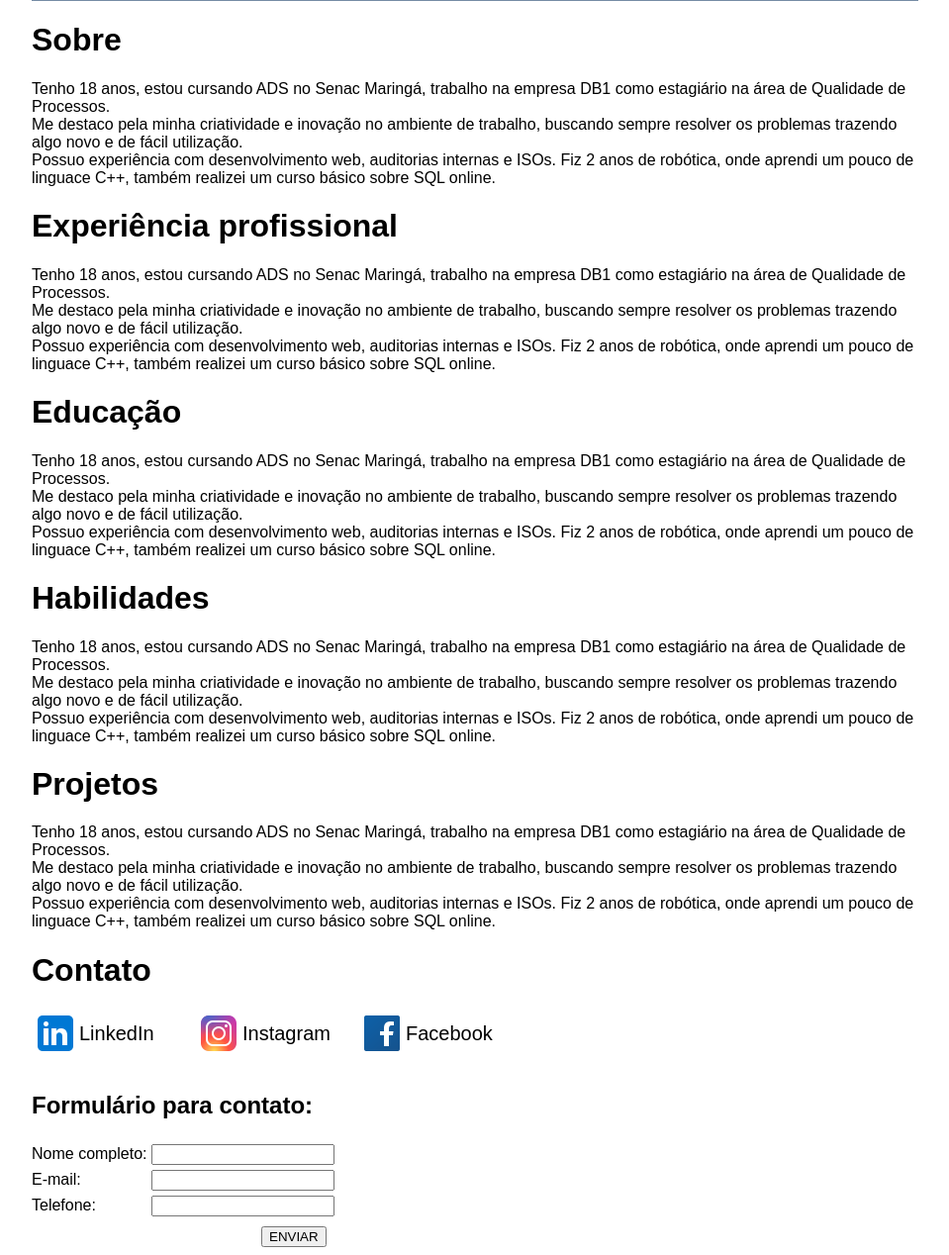
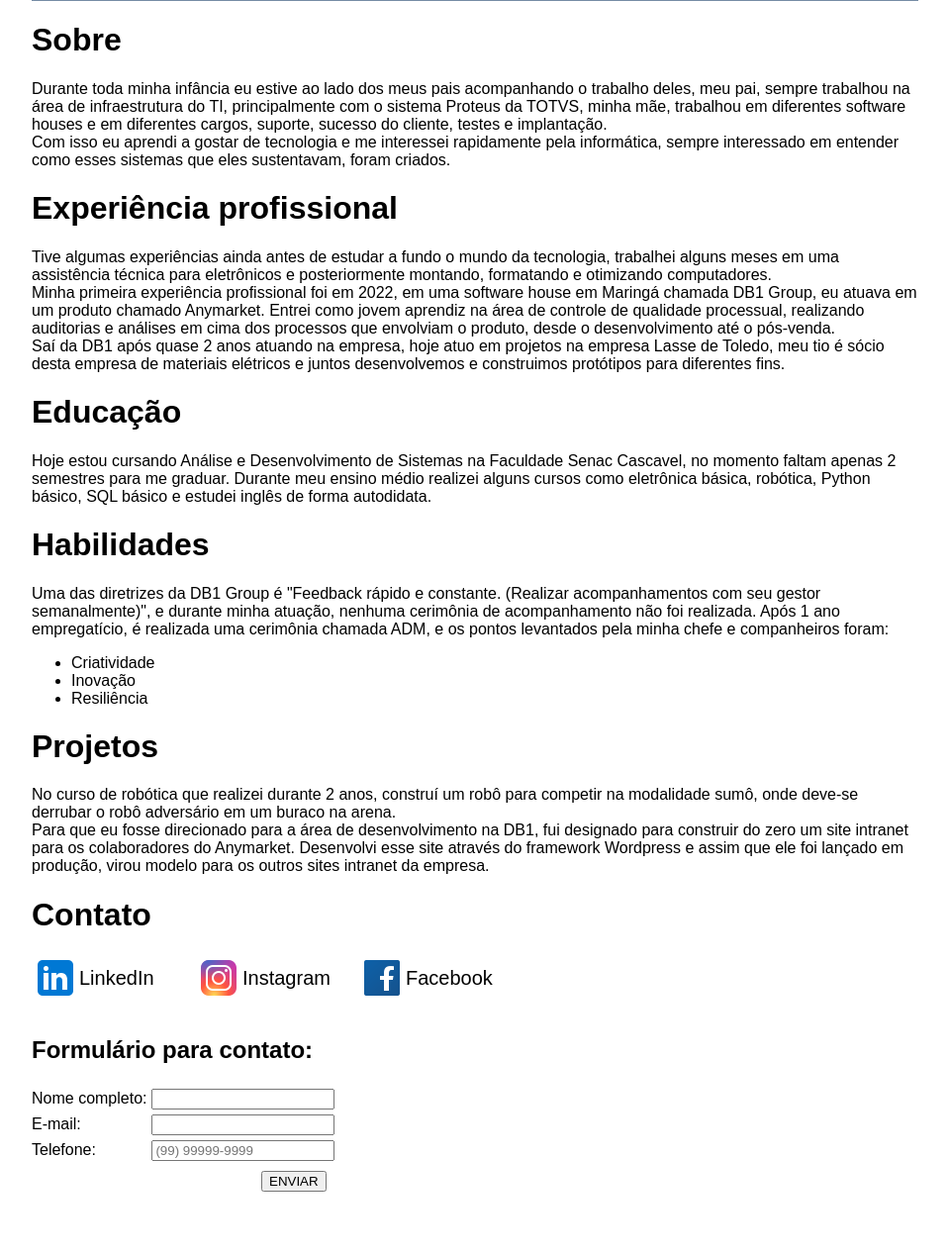
Before and after one commit to pedro-cpnsz/curriculo-html, a PHP site: page / in a window 1280 px wide. Shown: the part 416-1684 px from the top of the page at 99% size, without its empty margins (160-1119 px from the left). After the commit the page ends 1620 px from the top, so only its background shows below. Run offline with PHP 8.4, Linux system fonts and the light colour scheme.

Commit message:
Estrutura e dados prontos, falta CSS

```diff
--- a/index.php
+++ b/index.php
@@ -10,7 +10,7 @@
     <header>
         <div>
             <h1>Pedro Campana de Souza</h1>
-            <h2>Tenho 18 anos e estou cursando ADS na Faculdade Senac Cascavel.</h2>
+            <h2>Tenho 19 anos e estou cursando ADS na Faculdade Senac Cascavel.</h2>
         </div>
         <div>
             <img class="foto" src="monotast.jpg" alt="">
@@ -19,41 +19,40 @@
     <div class="sobre">
         <h1>Sobre</h1>
         <p>
-            Tenho 18 anos, estou cursando ADS no Senac Maringá, trabalho na empresa DB1 como estagiário na área de Qualidade de Processos.<br>
-            Me destaco pela minha criatividade e inovação no ambiente de trabalho, buscando sempre resolver os problemas trazendo algo novo e de fácil utilização.<br>
-            Possuo experiência com desenvolvimento web, auditorias internas e ISOs. Fiz 2 anos de robótica, onde aprendi um pouco de linguace C++, também realizei um curso básico sobre SQL online.
+            Durante toda minha infância eu estive ao lado dos meus pais acompanhando o trabalho deles, meu pai, sempre trabalhou na área de infraestrutura do TI, principalmente com o sistema Proteus da TOTVS, minha mãe, trabalhou em diferentes software houses e em diferentes cargos, suporte, sucesso do cliente, testes e implantação.<br>
+            Com isso eu aprendi a gostar de tecnologia e me interessei rapidamente pela informática, sempre interessado em entender como esses sistemas que eles sustentavam, foram criados.
         </p>
     </div>
     <div class="profissional">
         <h1>Experiência profissional</h1>
         <p>
-            Tenho 18 anos, estou cursando ADS no Senac Maringá, trabalho na empresa DB1 como estagiário na área de Qualidade de Processos.<br>
-            Me destaco pela minha criatividade e inovação no ambiente de trabalho, buscando sempre resolver os problemas trazendo algo novo e de fácil utilização.<br>
-            Possuo experiência com desenvolvimento web, auditorias internas e ISOs. Fiz 2 anos de robótica, onde aprendi um pouco de linguace C++, também realizei um curso básico sobre SQL online.
+            Tive algumas experiências ainda antes de estudar a fundo o mundo da tecnologia, trabalhei alguns meses em uma assistência técnica para eletrônicos e posteriormente montando, formatando e otimizando computadores.<br>
+            Minha primeira experiência profissional foi em 2022, em uma software house em Maringá chamada DB1 Group, eu atuava em um produto chamado Anymarket. Entrei como jovem aprendiz na área de controle de qualidade processual, realizando auditorias e análises em cima dos processos que envolviam o produto, desde o desenvolvimento até o pós-venda.<br>
+            Saí da DB1 após quase 2 anos atuando na empresa, hoje atuo em projetos na empresa Lasse de Toledo, meu tio é sócio desta empresa de materiais elétricos e juntos desenvolvemos e construimos protótipos para diferentes fins.
         </p>
     </div>
     <div class="educacao">
         <h1>Educação</h1>
         <p>
-            Tenho 18 anos, estou cursando ADS no Senac Maringá, trabalho na empresa DB1 como estagiário na área de Qualidade de Processos.<br>
-            Me destaco pela minha criatividade e inovação no ambiente de trabalho, buscando sempre resolver os problemas trazendo algo novo e de fácil utilização.<br>
-            Possuo experiência com desenvolvimento web, auditorias internas e ISOs. Fiz 2 anos de robótica, onde aprendi um pouco de linguace C++, também realizei um curso básico sobre SQL online.
+            Hoje estou cursando Análise e Desenvolvimento de Sistemas na Faculdade Senac Cascavel, no momento faltam apenas 2 semestres para me graduar. Durante meu ensino médio realizei alguns cursos como eletrônica básica, robótica, Python básico, SQL básico e estudei inglês de forma autodidata.<br>
         </p>
     </div>
     <div class="habilidades">
         <h1>Habilidades</h1>
         <p>
-            Tenho 18 anos, estou cursando ADS no Senac Maringá, trabalho na empresa DB1 como estagiário na área de Qualidade de Processos.<br>
-            Me destaco pela minha criatividade e inovação no ambiente de trabalho, buscando sempre resolver os problemas trazendo algo novo e de fácil utilização.<br>
-            Possuo experiência com desenvolvimento web, auditorias internas e ISOs. Fiz 2 anos de robótica, onde aprendi um pouco de linguace C++, também realizei um curso básico sobre SQL online.
+            Uma das diretrizes da DB1 Group é "Feedback rápido e constante. (Realizar acompanhamentos com seu gestor semanalmente)", e durante minha atuação, nenhuma cerimônia de acompanhamento não foi realizada. Após 1 ano empregatício, é realizada uma cerimônia chamada ADM, e os pontos levantados pela minha chefe e companheiros foram:
         </p>
+        <ul>
+            <li>Criatividade</li>
+            <li>Inovação</li>
+            <li>Resiliência</li>
+        </ul>
     </div>
     <div class="projetos">
         <h1>Projetos</h1>
         <p>
-            Tenho 18 anos, estou cursando ADS no Senac Maringá, trabalho na empresa DB1 como estagiário na área de Qualidade de Processos.<br>
-            Me destaco pela minha criatividade e inovação no ambiente de trabalho, buscando sempre resolver os problemas trazendo algo novo e de fácil utilização.<br>
-            Possuo experiência com desenvolvimento web, auditorias internas e ISOs. Fiz 2 anos de robótica, onde aprendi um pouco de linguace C++, também realizei um curso básico sobre SQL online.
+            No curso de robótica que realizei durante 2 anos, construí um robô para competir na modalidade sumô, onde deve-se derrubar o robô adversário em um buraco na arena.<br>
+            Para que eu fosse direcionado para a área de desenvolvimento na DB1, fui designado para construir do zero um site intranet para os colaboradores do Anymarket. Desenvolvi esse site através do framework Wordpress e assim que ele foi lançado em produção, virou modelo para os outros sites intranet da empresa.
         </p>
     </div>
     <div class="contato">
@@ -71,7 +70,7 @@
                 <label class="email">E-mail:</label>
                 <input type="email" name="email"><br>
                 <label class="tel">Telefone:</label>
-                <input type="tel" name="telefone"><br>
+                <input type="tel" name="telefone" placeholder="(99) 99999-9999" data-mask="(00) 0000-0000"><br>
                 <input class="enviar" type="submit" value="ENVIAR">
             </form>
         </div>
```
